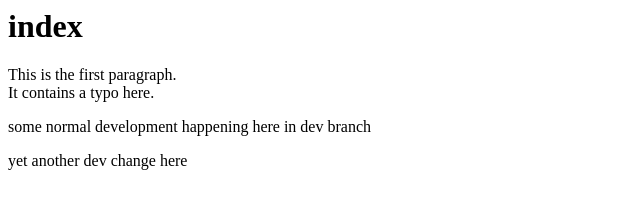
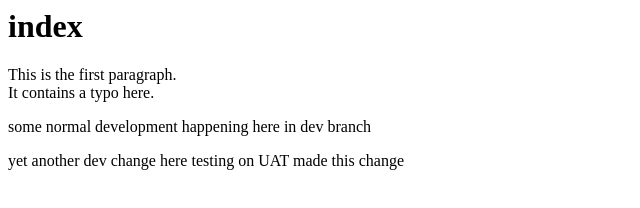
Before and after one commit to iohn2000/flowtest, a plain HTML site: page index.html in a window 1280 px wide. Shown: the whole page, without its empty margins (0-640 px from the left). Drawn offline with Linux system fonts and the light colour scheme.

Commit message:
testing bugfix 01 from uat

```diff
--- a/index.html
+++ b/index.html
@@ -13,7 +13,9 @@
 		some normal development happening here in dev branch
 		</p>
 
-		<p>yet another dev change here</p>
+		<p>yet another dev change here
+		testing on UAT made this change
+		</p>
 
 	</body>
 </html>
```
